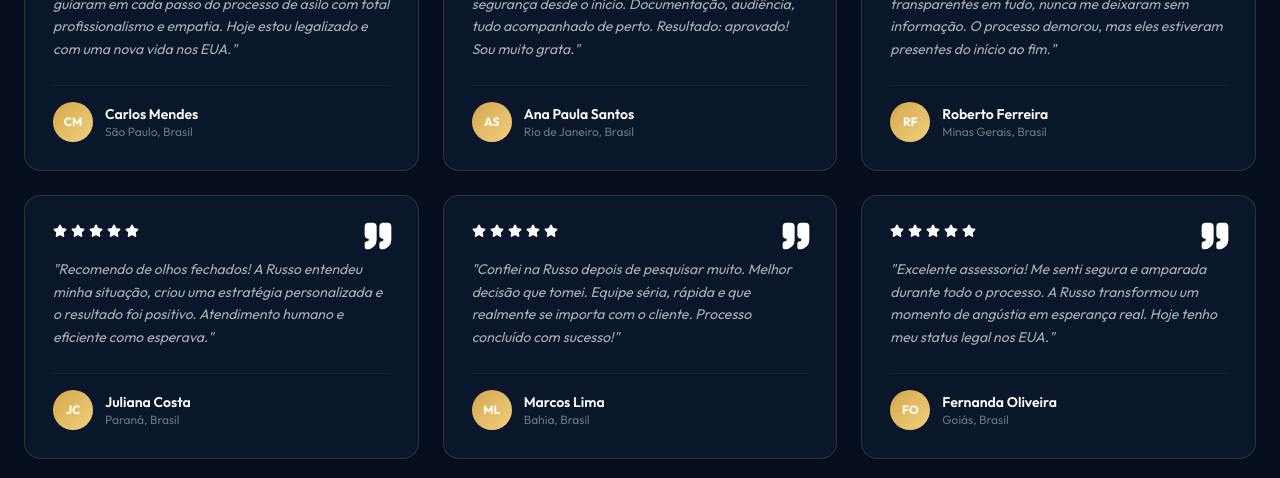
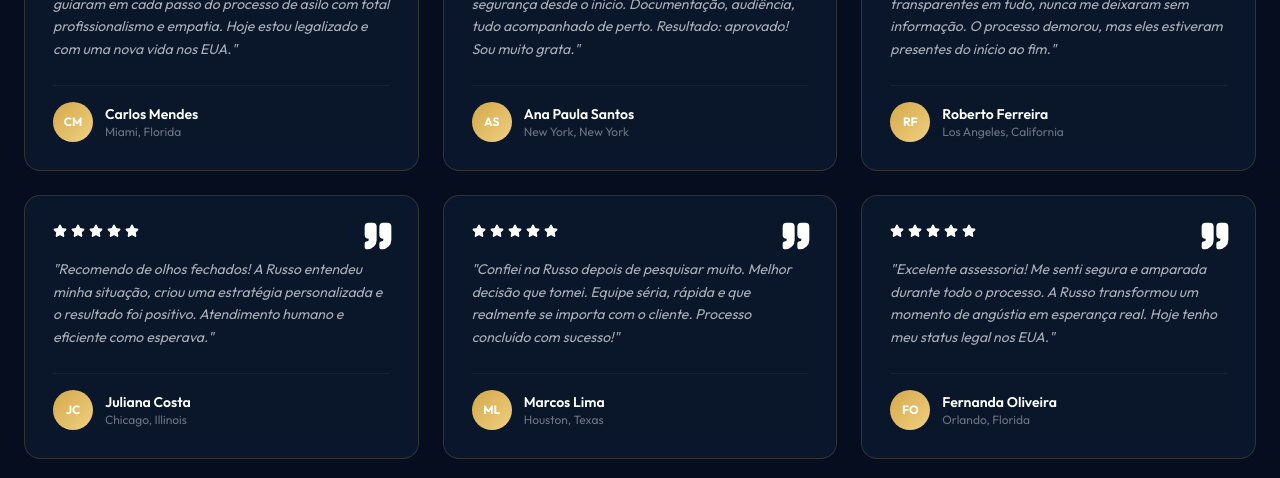
Before and after one commit to guhrizzo/russo_imigration, a Next.js app: page / in a window 1280 px wide. Shown: the part 5460-5938 px from the top of the page. Built offline with nearby package versions, Linux system fonts and the light colour scheme; a web font is replaced by a local one.

Commit message:
update for improve somethings

```diff
--- a/app/components/Footer.tsx
+++ b/app/components/Footer.tsx
@@ -1,5 +1,6 @@
 export default function Footer() {
   const year = new Date().getFullYear()
+  const WA_MESSAGE = encodeURIComponent('Olá! Gostaria de mais informações sobre os serviços de imigração.')
 
   return (
     <footer className="relative bg-navy-950 border-t border-white/5">
@@ -55,11 +56,11 @@ export default function Footer() {
               Pronto para dar o primeiro passo? Nossa equipe está disponível para orientar você.
             </p>
             <a
-              href="https://wa.me/16893510277"
-              target="_blank"
-              rel="noopener noreferrer"
-              className="btn-gold inline-flex items-center gap-2 px-6 py-3 rounded-full text-sm font-semibold"
-            >
+               href={`https://wa.me/16893510277?text=${WA_MESSAGE}`}
+               target="_blank"
+               rel="noopener noreferrer"
+               className="btn-gold inline-flex items-center gap-2 px-6 py-3 rounded-full text-sm font-semibold"
+             >
               <svg width="16" height="16" viewBox="0 0 24 24" fill="currentColor">
                 <path d="M17.472 14.382c-.297-.149-1.758-.867-2.03-.967-.273-.099-.471-.148-.67.15-.197.297-.767.966-.94 1.164-.173.199-.347.223-.644.075-.297-.15-1.255-.463-2.39-1.475-.883-.788-1.48-1.761-1.653-2.059-.173-.297-.018-.458.13-.606.134-.133.298-.347.446-.52.149-.174.198-.298.298-.497.099-.198.05-.371-.025-.52-.075-.149-.669-1.612-.916-2.207-.242-.579-.487-.5-.669-.51-.173-.008-.371-.01-.57-.01-.198 0-.52.074-.792.372-.272.297-1.04 1.016-1.04 2.479 0 1.462 1.065 2.875 1.213 3.074.149.198 2.096 3.2 5.077 4.487.709.306 1.262.489 1.694.625.712.227 1.36.195 1.871.118.571-.085 1.758-.719 2.006-1.413.248-.694.248-1.289.173-1.413-.074-.124-.272-.198-.57-.347m-5.421 7.403h-.004a9.87 9.87 0 01-5.031-1.378l-.361-.214-3.741.982.998-3.648-.235-.374a9.86 9.86 0 01-1.51-5.26c.001-5.45 4.436-9.884 9.888-9.884 2.64 0 5.122 1.03 6.988 2.898a9.825 9.825 0 012.893 6.994c-.003 5.45-4.437 9.884-9.885 9.884m8.413-18.297A11.815 11.815 0 0012.05 0C5.495 0 .16 5.335.157 11.892c0 2.096.547 4.142 1.588 5.945L.057 24l6.305-1.654a11.882 11.882 0 005.683 1.448h.005c6.554 0 11.89-5.335 11.893-11.893a11.821 11.821 0 00-3.48-8.413z" />
               </svg>
@@ -72,7 +73,7 @@ export default function Footer() {
 
         <div className="flex flex-col sm:flex-row items-center justify-between gap-4">
           <p className="text-white/30 text-xs">
-            © {year} Russo Immigration. Todos os direitos reservados.
+            © {year} Russo Immigration llc. Todos os direitos reservados.
           </p>
           <p className="text-white/20 text-xs">
             Desenvolvido por{' '}
--- a/app/components/Navbar.tsx
+++ b/app/components/Navbar.tsx
@@ -2,6 +2,8 @@
 
 import { useState, useEffect } from 'react'
 import { Menu, X, Phone } from 'lucide-react'
+
+const WA_MESSAGE = encodeURIComponent('Olá! Gostaria de mais informações sobre os serviços de imigração.')
 
 const navLinks = [
   { label: 'Início', href: '#inicio' },
@@ -75,7 +77,7 @@ export default function Navbar() {
             <span>+1 (689) 351-0277</span>
           </a>
           <a
-            href="https://wa.me/16893510277"
+             href={`https://wa.me/16893510277?text=${WA_MESSAGE}`}
              target="_blank"
              rel="noopener noreferrer"
              className="btn-gold px-5 py-2 rounded-full text-sm"
@@ -120,7 +122,7 @@ export default function Navbar() {
             </div>
 
             <a
-              href="https://wa.me/16893510277"
+               href={`https://wa.me/16893510277?text=${WA_MESSAGE}`}
                target="_blank"
                rel="noopener noreferrer"
                className="btn-gold px-5 py-3 rounded-full text-sm text-center mt-2"
--- a/app/components/WhatsAppFloat.tsx
+++ b/app/components/WhatsAppFloat.tsx
@@ -2,6 +2,8 @@
 
 import { useState, useEffect } from 'react'
 import { ArrowUp } from 'lucide-react'
+
+const WA_MESSAGE = encodeURIComponent('Olá! Gostaria de mais informações sobre os serviços de imigração.')
 
 export default function WhatsAppFloat() {
   const [showScrollTop, setShowScrollTop] = useState(false)
@@ -46,12 +48,12 @@ export default function WhatsAppFloat() {
       `}</style>
 
       <div className="fixed bottom-6 right-6 z-50 flex flex-col items-center gap-3">
-        {/* WhatsApp Button */}
-        <a
-          href="https://wa.me/16893510277"
-          target="_blank"
-          rel="noopener noreferrer"
-          aria-label="Fale conosco pelo WhatsApp"
+       {/* WhatsApp Button */}
+         <a
+           href={`https://wa.me/16893510277?text=${WA_MESSAGE}`}
+           target="_blank"
+           rel="noopener noreferrer"
+           aria-label="Fale conosco pelo WhatsApp"
           className="wa-btn w-14 h-14 rounded-full flex items-center justify-center shadow-2xl"
           style={{
             background: '#25D366',
--- a/app/components/sections/Contact.tsx
+++ b/app/components/sections/Contact.tsx
@@ -2,6 +2,8 @@
 
 import { useEffect, useRef, useState } from 'react'
 import { Mail, Phone, MapPin, Send } from 'lucide-react'
+
+const WA_MESSAGE = encodeURIComponent('Olá! Gostaria de mais informações sobre os serviços de imigração.')
 
 export default function Contact() {
   const sectionRef = useRef<HTMLElement>(null)
@@ -70,7 +72,7 @@ export default function Contact() {
               <p className="text-white/55 text-sm mb-5">Descubra como podemos ajudar você a construir um novo futuro.</p>
 
                <a
-                 href="https://wa.me/16893510277"
+                  href={`https://wa.me/16893510277?text=${WA_MESSAGE}`}
                   target="_blank"
                   rel="noopener noreferrer"
                   className="btn-gold inline-flex items-center gap-2 px-6 py-3 rounded-full text-sm font-semibold w-full justify-center"
--- a/app/components/sections/Testimonials.tsx
+++ b/app/components/sections/Testimonials.tsx
@@ -6,42 +6,42 @@ import { Star, Quote } from 'lucide-react'
 const testimonials = [
   {
     name: 'Carlos Mendes',
-    origin: 'São Paulo, Brasil',
+    origin: 'Miami, Florida',
     initials: 'CM',
     stars: 5,
     text: 'A equipe da Russo Immigration foi incrível! Me guiaram em cada passo do processo de asilo com total profissionalismo e empatia. Hoje estou legalizado e com uma nova vida nos EUA.',
   },
   {
     name: 'Ana Paula Santos',
-    origin: 'Rio de Janeiro, Brasil',
+    origin: 'New York, New York',
     initials: 'AS',
     stars: 5,
     text: 'Tinha muito medo do processo, mas a Russo me deu segurança desde o início. Documentação, audiência, tudo acompanhado de perto. Resultado: aprovado! Sou muito grata.',
   },
   {
     name: 'Roberto Ferreira',
-    origin: 'Minas Gerais, Brasil',
+    origin: 'Los Angeles, California',
     initials: 'RF',
     stars: 5,
     text: 'Profissionalismo e atenção acima de tudo. Foram transparentes em tudo, nunca me deixaram sem informação. O processo demorou, mas eles estiveram presentes do início ao fim.',
   },
   {
     name: 'Juliana Costa',
-    origin: 'Paraná, Brasil',
+    origin: 'Chicago, Illinois',
     initials: 'JC',
     stars: 5,
     text: 'Recomendo de olhos fechados! A Russo entendeu minha situação, criou uma estratégia personalizada e o resultado foi positivo. Atendimento humano e eficiente como esperava.',
   },
   {
     name: 'Marcos Lima',
-    origin: 'Bahia, Brasil',
+    origin: 'Houston, Texas',
     initials: 'ML',
     stars: 5,
     text: 'Confiei na Russo depois de pesquisar muito. Melhor decisão que tomei. Equipe séria, rápida e que realmente se importa com o cliente. Processo concluído com sucesso!',
   },
   {
     name: 'Fernanda Oliveira',
-    origin: 'Goiás, Brasil',
+    origin: 'Orlando, Florida',
     initials: 'FO',
     stars: 5,
     text: 'Excelente assessoria! Me senti segura e amparada durante todo o processo. A Russo transformou um momento de angústia em esperança real. Hoje tenho meu status legal nos EUA.',
```
Lines whose indentation alone changed are shown as unchanged.
